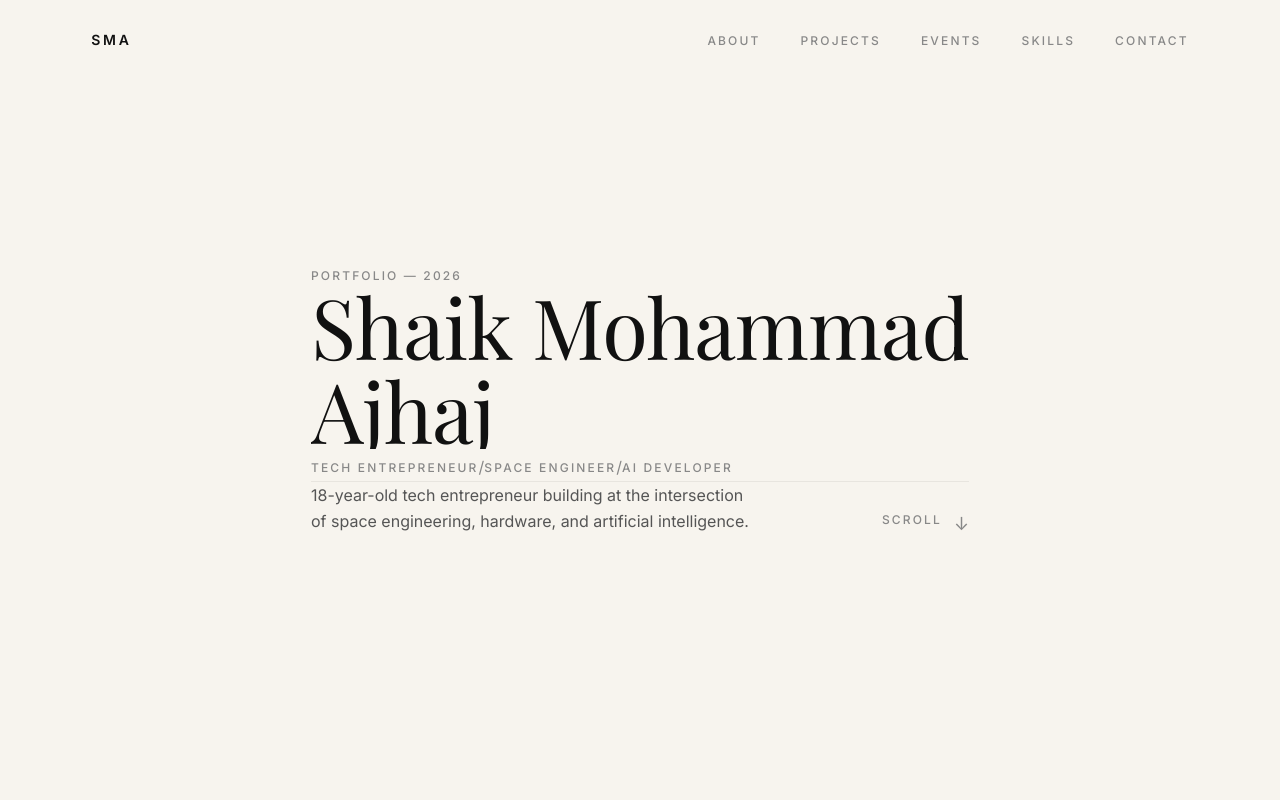
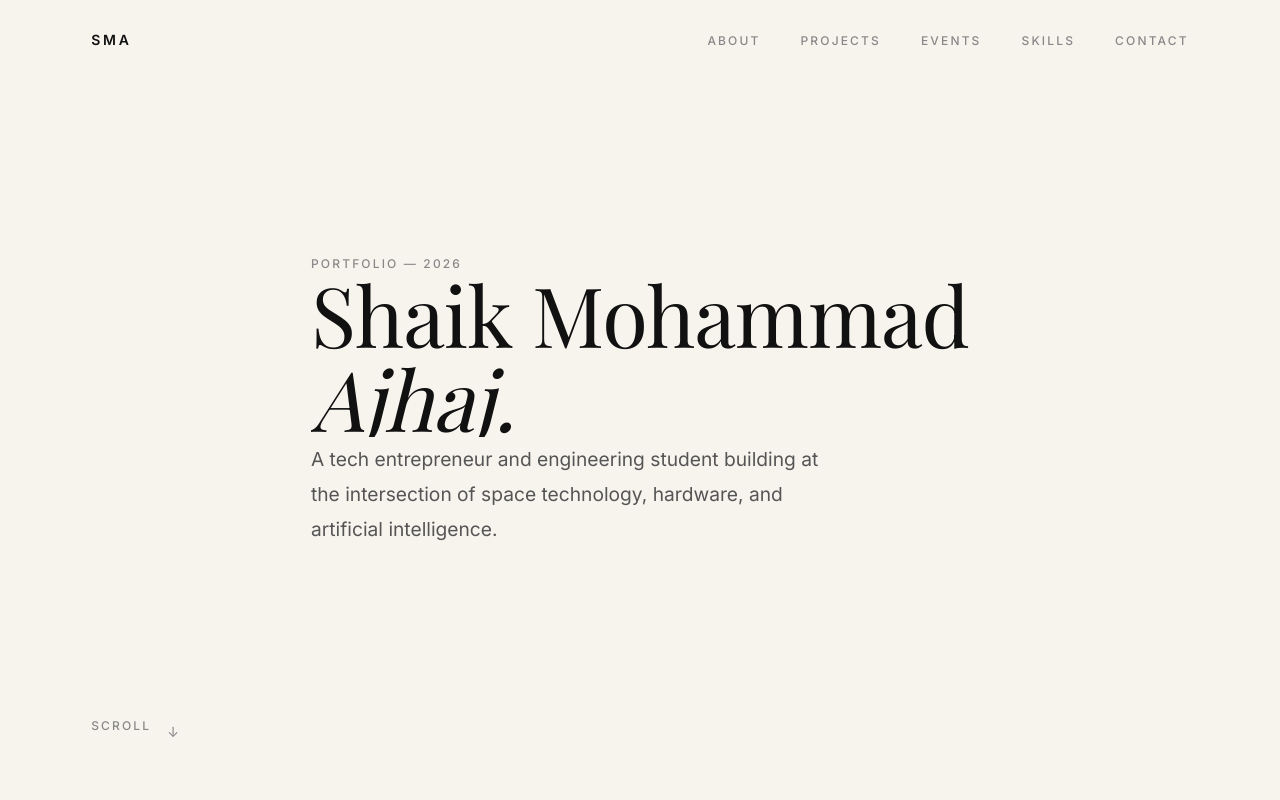
Before and after one commit to Ares006-007/My-portfolio, a React (Vite) app: page / in a window 1280 px wide. Shown: the top 800 px of the page. Built offline with nearby package versions, Linux system fonts and the light colour scheme; a web font is replaced by a local one.

Commit message:
layout: redesign hero for minimalist editorial composition

```diff
--- a/src/components/Hero.jsx
+++ b/src/components/Hero.jsx
@@ -10,7 +10,7 @@ export default function Hero() {
       <div className="section-container py-32 md:py-0">
         {/* Label */}
         <motion.p
-          className="label mb-12"
+          className="label mb-16 text-highlight"
           initial={{ opacity: 0, y: 20 }}
           animate={{ opacity: 1, y: 0 }}
           transition={{ duration: 0.6, delay: 0.2, ease: [0.25, 0.1, 0.25, 1] }}
@@ -18,7 +18,8 @@ export default function Hero() {
           Portfolio — 2026
         </motion.p>
 
-        {/* Main heading — staggered word reveal */}
+        {/* Main heading — elegant layout */}
+        <div className="max-w-4xl">
           <AnimatedText
             text="Shaik Mohammad"
             className="heading-xl"
@@ -27,53 +28,40 @@ export default function Hero() {
             staggerDelay={0.06}
           />
           <AnimatedText
-          text="Ajhaj"
-          className="heading-xl text-accent mt-3"
+            text="Ajhaj."
+            className="heading-xl italic mt-2 text-fg-muted"
             trigger="load"
             delay={0.7}
             staggerDelay={0.06}
           />
+        </div>
 
-        {/* Subtitle */}
+        {/* Subtitle / Roles */}
         <motion.div
-          className="mt-14 flex flex-col sm:flex-row sm:items-center gap-3 sm:gap-0"
+          className="mt-20 flex flex-col gap-4"
           initial={{ opacity: 0, y: 20 }}
           animate={{ opacity: 1, y: 0 }}
           transition={{ duration: 0.6, delay: 1.1, ease: [0.25, 0.1, 0.25, 1] }}
         >
-          <span className="label">Tech Entrepreneur</span>
-          <span className="hidden sm:inline text-fg-subtle mx-6">/</span>
-          <span className="label">Space Engineer</span>
-          <span className="hidden sm:inline text-fg-subtle mx-6">/</span>
-          <span className="label">AI Developer</span>
+          <p className="body-lg max-w-lg leading-relaxed">
+            A tech entrepreneur and engineering student building at the intersection of
+            space technology, hardware, and artificial intelligence.
+          </p>
         </motion.div>
 
-        {/* Divider */}
-        <motion.hr
-          className="divider mt-16"
-          initial={{ scaleX: 0 }}
-          animate={{ scaleX: 1 }}
-          transition={{ duration: 1, delay: 1.4, ease: [0.25, 0.1, 0.25, 1] }}
-          style={{ transformOrigin: 'left' }}
-        />
-
-        {/* Bottom row — description + scroll */}
+        {/* Bottom row — scroll indicator only, minimal */}
         <motion.div
-          className="mt-14 flex flex-col md:flex-row md:items-end md:justify-between gap-6"
+          className="absolute bottom-16 left-0 right-0 section-container flex items-center justify-between"
           initial={{ opacity: 0 }}
           animate={{ opacity: 1 }}
           transition={{ duration: 0.6, delay: 1.6 }}
         >
-          <p className="text-fg-muted text-base max-w-md leading-relaxed">
-            18-year-old tech entrepreneur building at the intersection of
-            space engineering, hardware, and artificial intelligence.
-          </p>
-          <div className="flex items-center gap-3 text-fg-subtle">
+          <div className="flex items-center gap-4 text-fg-subtle">
             <span className="label">Scroll</span>
             <motion.span
-              className="text-lg"
-              animate={{ y: [0, 6, 0] }}
-              transition={{ duration: 1.8, repeat: Infinity, ease: 'easeInOut' }}
+              className="text-sm"
+              animate={{ y: [0, 8, 0] }}
+              transition={{ duration: 2, repeat: Infinity, ease: 'easeInOut' }}
             >
               ↓
             </motion.span>
```
Lines whose indentation alone changed are shown as unchanged.
